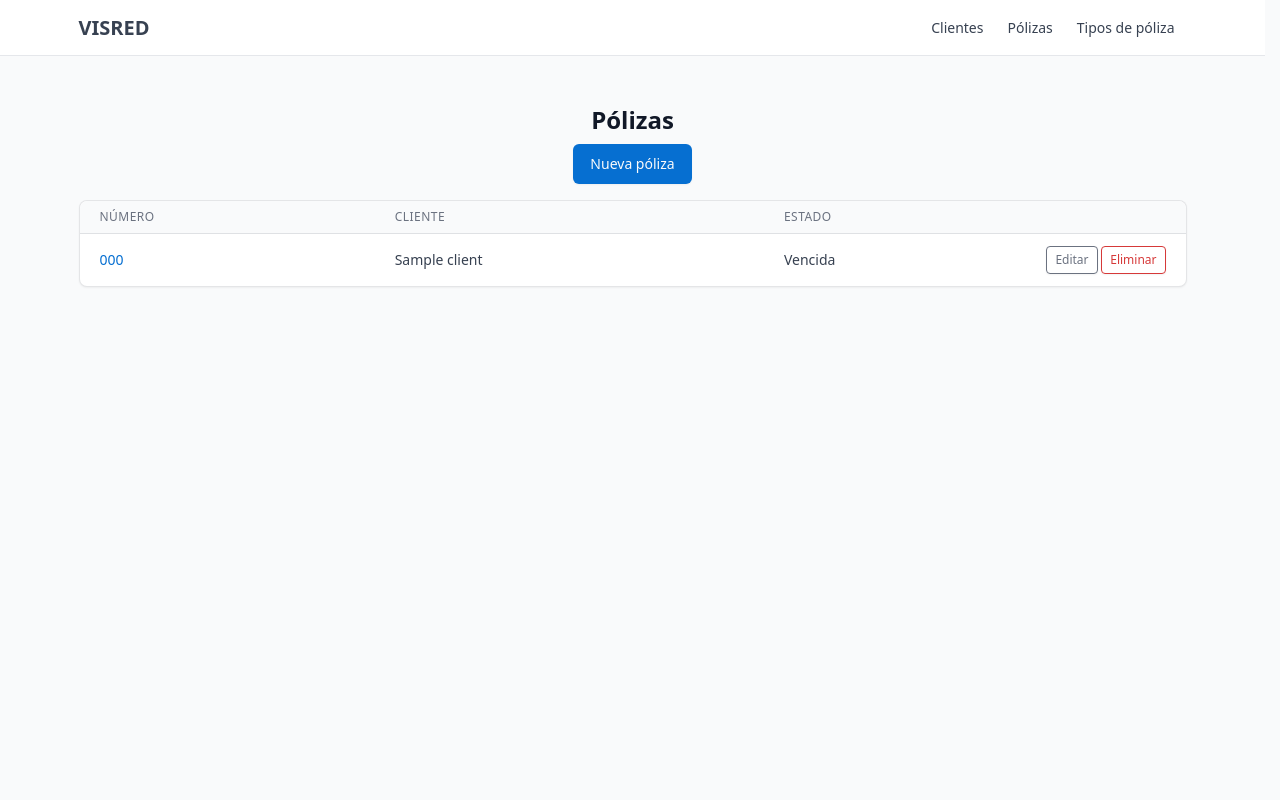
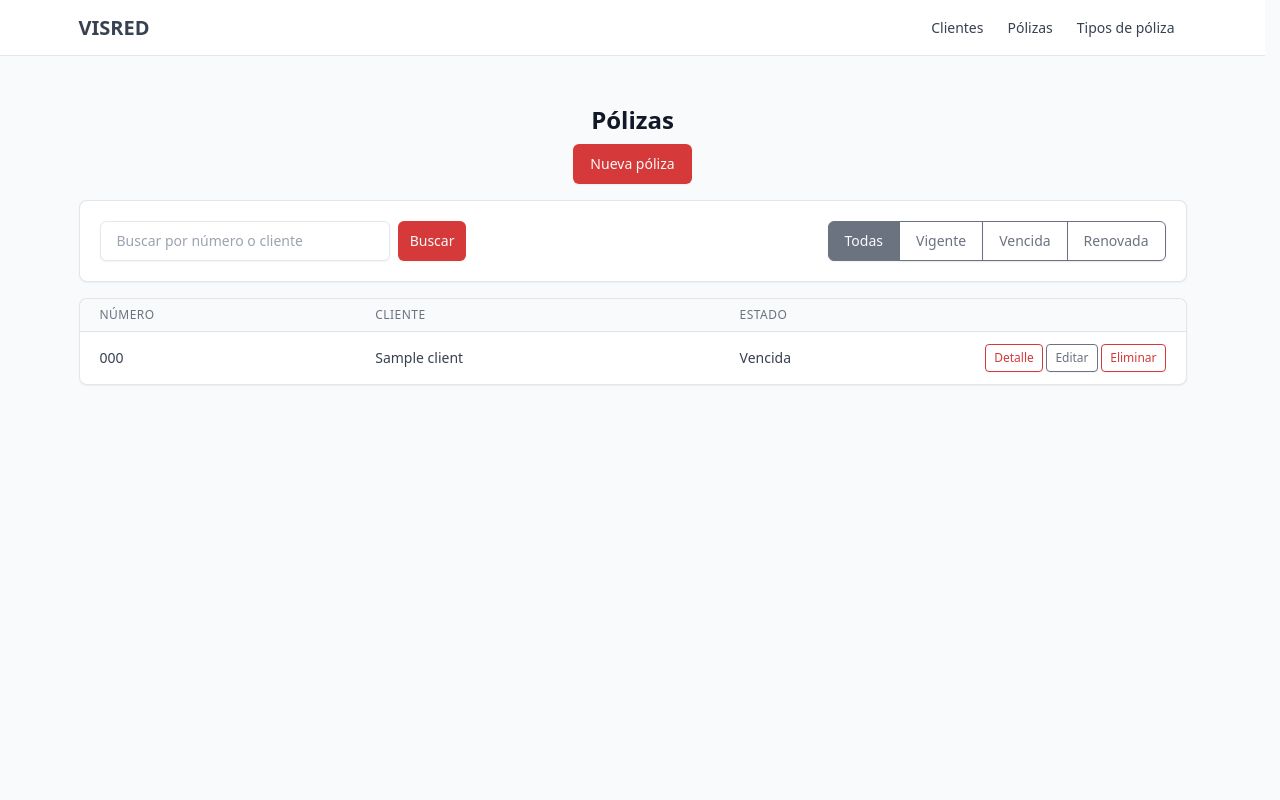
Before and after one commit to MelinaB7/Visred-challenge, a Django app: page /policies/ in a window 1280 px wide. Run offline with Django 5.2, Linux system fonts and the light colour scheme; tables that the repository leaves empty hold one stand-in row (values such as "Sample post").

Commit message:
Unify policy numbering, add policy navigation buttons, and update visual filters and brand colors

```diff
--- a/app/policies/models.py
+++ b/app/policies/models.py
@@ -86,6 +86,13 @@ class Policy(models.Model):
             self.status = self.Status.EXPIRED
             self.save()
 
+
+    def get_current_policy(self):
+        current = self
+        while current.renewals.exists():
+            current = current.renewals.first()
+        return current
+
     @classmethod
     def _generate_next_number(cls, prefix):
         last_policy = (
@@ -105,11 +112,12 @@ class Policy(models.Model):
 
         return candidate
 
+
     def save(self, *args, **kwargs):
         if not self.number:
-            prefix = "R" if self.renewed_from else "P"
-            self.number = self._generate_next_number(prefix)
+            self.number = self._generate_next_number("P")
         super().save(*args, **kwargs)
+
 
     def build_renewal(self):
         new_start_date = self.end_date + datetime.timedelta(days=1)
--- /dev/null
+++ b/app/static/custom.css
@@ -0,0 +1,4 @@
+:root {
+    --tblr-primary: #d63939;
+    --tblr-primary-rgb: 214, 57, 57;
+}
--- a/app/templates/base.html
+++ b/app/templates/base.html
@@ -6,6 +6,7 @@
     <meta name="viewport" content="width=device-width, initial-scale=1">
     <title>{% block title %}VISRED - Gestión de Pólizas{% endblock %}</title>
     <link rel="stylesheet" href="{% static 'tabler/css/tabler.min.css' %}">
+    <link rel="stylesheet" href="{% static 'custom.css' %}">
 </head>
 <body>
     <header class="navbar navbar-expand-md navbar-light d-print-none">
--- a/app/templates/policy_detail.html
+++ b/app/templates/policy_detail.html
@@ -20,6 +20,10 @@
     <a href="{% url 'policy-detail' policy.renewed_from.pk %}" class="btn btn-outline-secondary">Ver póliza anterior ({{ policy.renewed_from.number }})</a>
 {% endif %}
 
+{% if policy.status == "renewed" %}
+    <a href="{% url 'policy-detail' policy.get_current_policy.pk %}" class="btn btn-outline-primary">Ver póliza vigente ({{ policy.get_current_policy.number }})</a>
+{% endif %}
+
 {% if policy.status != "renewed" %}
     <a href="{% url 'policy-renew' policy.pk %}" class="btn btn-primary">Renovar</a>
 {% endif %}
--- a/app/templates/policy_list.html
+++ b/app/templates/policy_list.html
@@ -6,6 +6,27 @@
 <div class="page-header d-flex justify-content-between align-items-center mb-3">
     <h1>Pólizas</h1>
     <a href="{% url 'policy-create' %}" class="btn btn-primary">Nueva póliza</a>
+</div>
+
+<div class="card mb-3">
+    <div class="card-body">
+        <div class="d-flex flex-wrap gap-2 justify-content-between align-items-center">
+            <form method="get" class="d-flex gap-2">
+                <input type="hidden" name="status" value="{{ request.GET.status }}">
+                <input type="text" name="search" value="{{ request.GET.search|default:'' }}" class="form-control" style="min-width: 280px;" placeholder="Buscar por número o cliente">
+                <button type="submit" class="btn btn-primary">Buscar</button>
+                {% if request.GET.search or request.GET.status %}
+                <a href="{% url 'policy-list' %}" class="btn btn-outline-secondary flex-shrink-0">Limpiar filtros</a>
+                {% endif %}
+            </form>
+            <div class="btn-group" role="group">
+                <a href="?status=&search={{ request.GET.search|default:'' }}" class="btn btn-outline-secondary {% if not request.GET.status %}active{% endif %}">Todas</a>
+                <a href="?status=active&search={{ request.GET.search|default:'' }}" class="btn btn-outline-secondary {% if request.GET.status == 'active' %}active{% endif %}">Vigente</a>
+                <a href="?status=expired&search={{ request.GET.search|default:'' }}" class="btn btn-outline-secondary {% if request.GET.status == 'expired' %}active{% endif %}">Vencida</a>
+                <a href="?status=renewed&search={{ request.GET.search|default:'' }}" class="btn btn-outline-secondary {% if request.GET.status == 'renewed' %}active{% endif %}">Renovada</a>
+            </div>
+        </div>
+    </div>
 </div>
 
 <div class="card">
@@ -21,10 +42,11 @@
         <tbody>
             {% for policy in policies %}
                 <tr>
-                    <td><a href="{% url 'policy-detail' policy.pk %}">{{ policy.number }}</a></td>
+                    <td>{{ policy.number }}</td>
                     <td>{{ policy.client.name }}</td>
                     <td>{{ policy.get_status_display }}</td>
                     <td class="text-nowrap">
+                        <a href="{% url 'policy-detail' policy.pk %}" class="btn btn-sm btn-outline-primary">Detalle</a>
                         <a href="{% url 'policy-update' policy.pk %}" class="btn btn-sm btn-outline-secondary">Editar</a>
                         <a href="{% url 'policy-delete' policy.pk %}" class="btn btn-sm btn-outline-danger">Eliminar</a>
                     </td>
```
